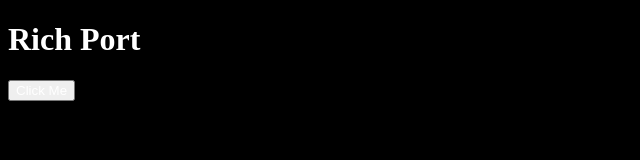
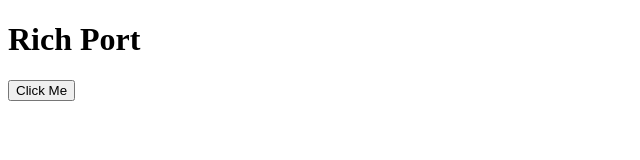
Before and after one commit to richbport/JS-Problem-Solving-Beginner-Challenges, a plain HTML site: page index.html in a window 1280 px wide. Shown: the whole page, without its empty margins (0-640 px from the left). Drawn offline with Linux system fonts and the light colour scheme.

Commit message:
toggle dark-mode

```diff
--- a/app.js
+++ b/app.js
@@ -1,3 +1,3 @@
 function toggleDarkMode() {
- document.querySelector("body").classList.toggle('dark-theme');
+ document.querySelector("body").classList.toggle("dark-theme");
 }
--- a/index.html
+++ b/index.html
@@ -5,10 +5,10 @@
     <meta name="viewport" content="width=device-width, initial-scale=1.0">
     <title>Document</title>
     <link rel="stylesheet" href="style.css">
+    <script src="app.js"></script>
 </head>
-<body class = "dark-theme">
+<body>
     <h1 class = 'title'>Rich Port</h1>
     <button onclick = "toggleDarkMode()">Click Me</button>
-    <script src="app.js"></script>
 </body>
 </html>
```
